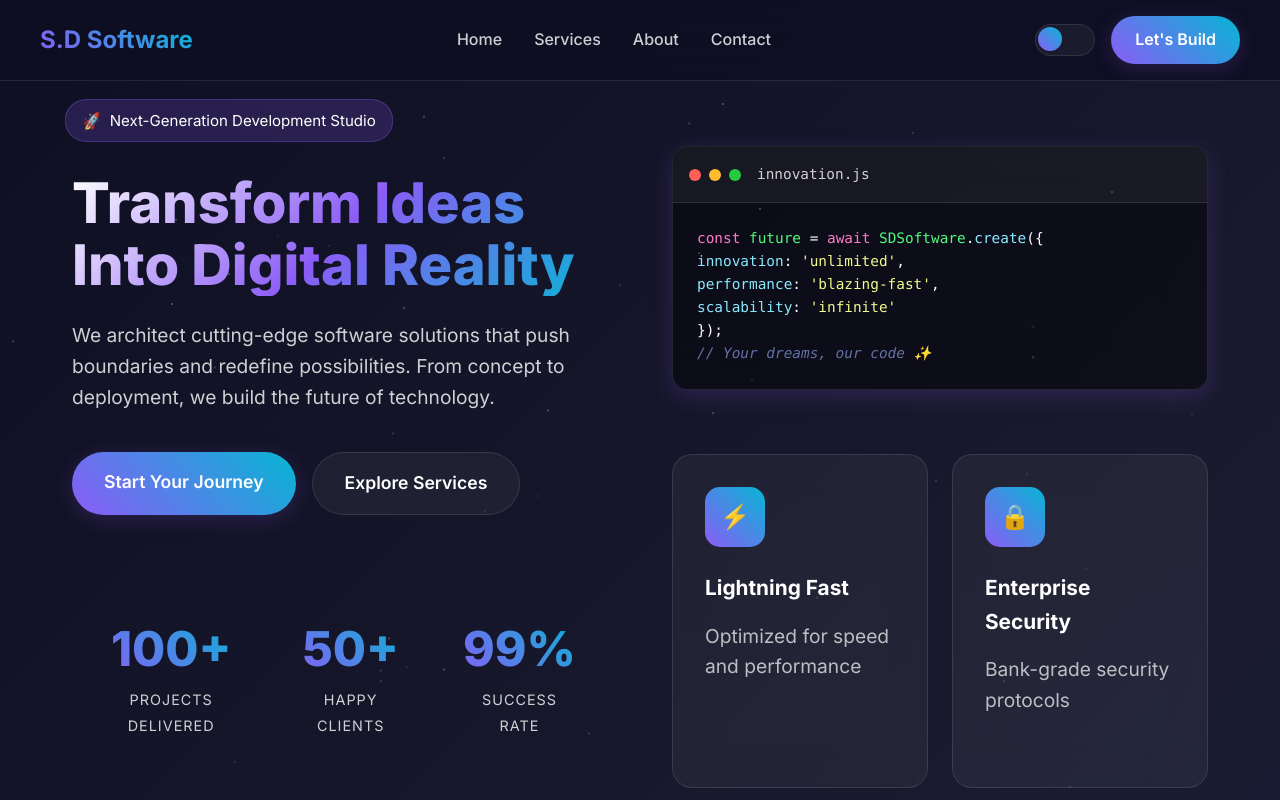
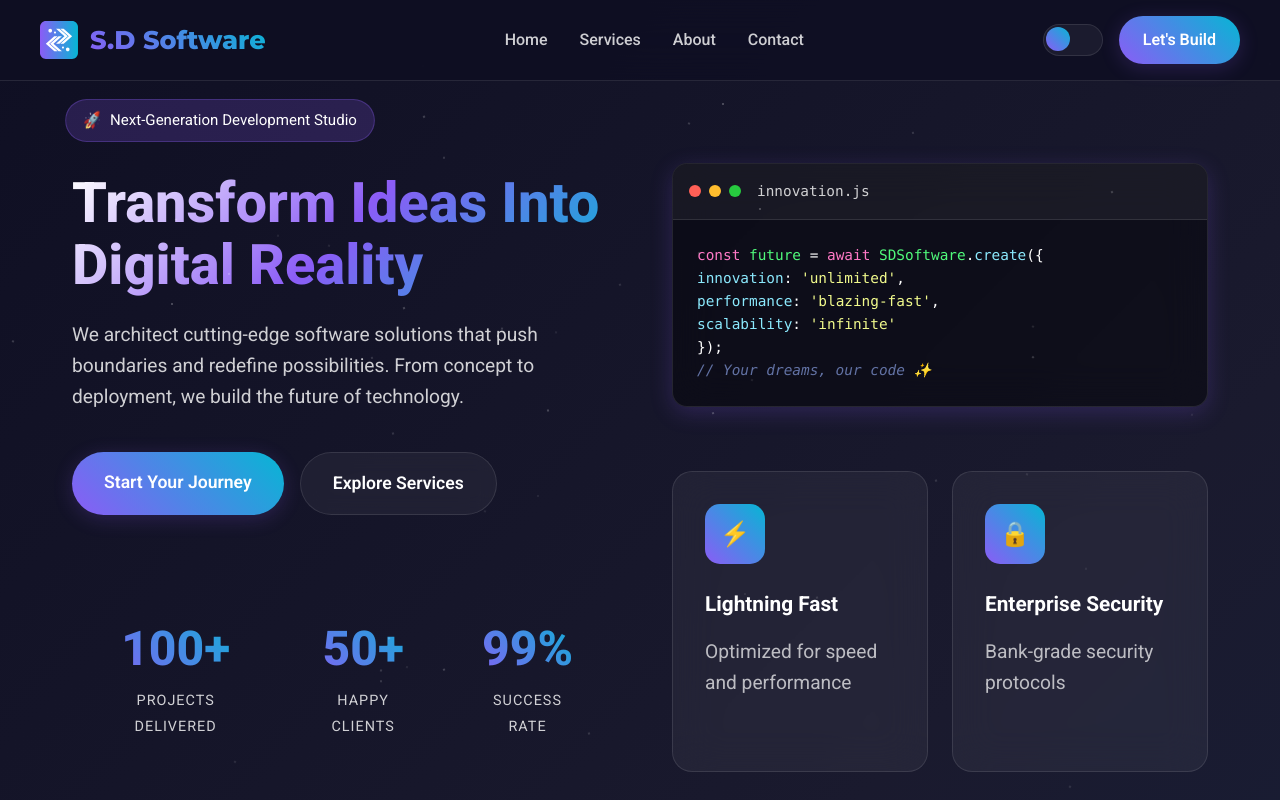
Before and after one commit to S-D-Software/portfolio-website, a plain HTML site: page index.html in a window 1280 px wide. Shown: the top 800 px of the page. Drawn offline with Linux system fonts and the light colour scheme.

Commit message:
update font

```diff
--- a/css/style.css
+++ b/css/style.css
@@ -62,7 +62,7 @@
 }
 
 body {
-    font-family: 'Inter', -apple-system, BlinkMacSystemFont, sans-serif;
+    font-family: "Roboto", sans-serif;
     background: var(--bg-primary);
     color: var(--text-primary);
     overflow-x: hidden;
@@ -122,8 +122,20 @@ body {
 }
 
 .logo {
-    font-size: 1.5rem;
-    font-weight: 700;
+    display: flex;
+    align-items: center;
+    gap: 12px;
+}
+
+.logo > .logo-image{
+    width: 38px;
+    height: 38px;
+    object-fit: contain;
+}
+.logo > span {
+    font-family: "Montserrat", sans-serif;
+    font-size: 1.6rem;
+    font-weight: 800;
     background: var(--accent-gradient);
     -webkit-background-clip: text;
     -webkit-text-fill-color: transparent;
--- a/index.html
+++ b/index.html
@@ -5,10 +5,14 @@
     <meta name="viewport" content="width=device-width, initial-scale=1.0">
     <title>S.D Software - Next-Generation Development Studio</title>
 
-    <!-- Google Font - Inter -->
+    <!-- Google Font - Roboto -->
     <link rel="preconnect" href="https://fonts.googleapis.com">
     <link rel="preconnect" href="https://fonts.gstatic.com" crossorigin>
-    <link href="https://fonts.googleapis.com/css2?family=Inter:ital,opsz,wght@0,14..32,100..900;1,14..32,100..900&display=swap" rel="stylesheet">
+    <link href="https://fonts.googleapis.com/css2?family=Roboto:ital,wght@0,100..900;1,100..900&display=swap" rel="stylesheet">
+    <!-- Google Font - Montserrat -->
+    <link rel="preconnect" href="https://fonts.googleapis.com">
+    <link rel="preconnect" href="https://fonts.gstatic.com" crossorigin>
+    <link href="https://fonts.googleapis.com/css2?family=Montserrat:ital,wght@0,100..900;1,100..900&display=swap" rel="stylesheet">
     <!-- Link CSS file -->
     <link rel="stylesheet" href="css/style.css">
 </head>
@@ -25,7 +29,10 @@
     <!-- Header & Navigation -->
     <header class="header">
         <nav class="nav">
-            <div class="logo">S.D Software</div>
+            <div class="logo">
+                <img src="./images/logo.svg" alt="S.D Software Logo" class="logo-image">
+                <span>S.D Software</span>
+            </div>
             <ul class="nav-links">
                 <li><a href="#home">Home</a></li>
                 <li><a href="#services">Services</a></li>
```
Also changed, not shown: images/logo.svg (added).
